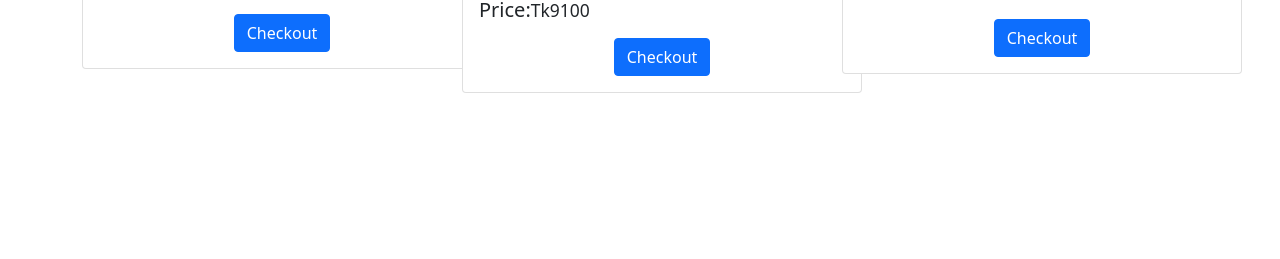
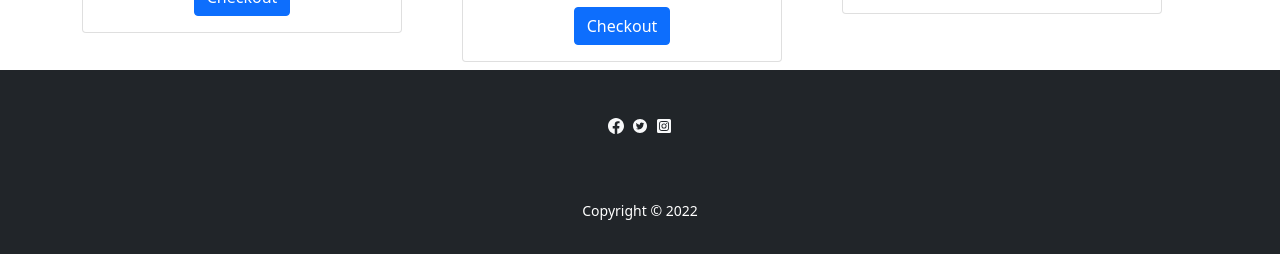
Before and after one commit to Shuvoghosh7/green-bangla-tours, a React (Create React App) app: page / in a window 1280 px wide. Shown: the part 1127-1386 px from the top of the page. Before the commit the page ends 1220 px from the top, so only its background shows below. Built offline with nearby package versions, Linux system fonts and the light colour scheme.

Commit message:
add footer

```diff
--- a/package.json
+++ b/package.json
@@ -12,6 +12,7 @@
     "react-bootstrap": "^2.2.3",
     "react-dom": "^18.0.0",
     "react-firebase-hooks": "^5.0.3",
+    "react-icons": "^4.3.1",
     "react-router-dom": "^6.3.0",
     "react-scripts": "5.0.1",
     "web-vitals": "^2.1.4"
--- a/src/App.js
+++ b/src/App.js
@@ -7,9 +7,10 @@ import Login from './Pages/Auth/Login/Login';
 import Checkout from './Pages/Auth/Checkout/Checkout';
 import Singup from './Pages/Auth/Singup/Singup';
 
+
 function App() {
   return (
-    <div >
+    <div>
       <Header/>
       <Routes>
         <Route path='/' element={<Home/>}/>
@@ -19,7 +20,6 @@ function App() {
 
       </Routes>
 
-
     </div>
   );
 }
--- a/src/Pages/Home/Home/Home.js
+++ b/src/Pages/Home/Home/Home.js
@@ -1,4 +1,5 @@
 import React from 'react';
+import Footer from '../../Shared/Footer/Footer';
 import Banner from '../Banner/Banner';
 import Services from '../Services/Services/Services';
 
@@ -7,6 +8,7 @@ const Home = () => {
         <div>
             <Banner/>
             <Services/>
+            <Footer/>
 
         </div>
     );
--- a/src/Pages/Home/Services/Service/Service.js
+++ b/src/Pages/Home/Services/Service/Service.js
@@ -7,7 +7,7 @@ const Service = ({ service }) => {
     const navigate=useNavigate()
     return (
         <div className='col-12 col-md-6 col-lg-4 g-4'>
-            <Card style={{ width: '25rem' }}>
+            <Card style={{ width: '20rem' }}>
                 <Card.Img variant="top" src={picture} />
                 <Card.Body>
                     <Card.Title><h4>{name}</h4></Card.Title>
--- /dev/null
+++ b/src/Pages/Shared/Footer/Footer.js
@@ -0,0 +1,32 @@
+import React from 'react';
+import { BsFacebook } from 'react-icons/bs';
+import { AiFillTwitterCircle } from 'react-icons/ai';
+import { FaInstagramSquare } from 'react-icons/fa';
+
+const Footer = () => {
+    return (
+
+        <div className="my-2">
+
+        <footer className="text-center text-lg-start footer-container bg-dark" >
+          <div className="container d-flex justify-content-center py-5">
+           <BsFacebook className='text-light me-2'/>
+           <AiFillTwitterCircle className='text-light me-2'/>
+           <FaInstagramSquare className='text-light '/>
+
+          </div>
+
+
+          <div className="text-center text-white p-3">
+          <p><small>Copyright &copy; {new Date().getFullYear()}</small></p>
+
+          </div>
+
+        </footer>
+
+      </div>
+
+    );
+};
+
+export default Footer;
```
Also changed, not shown: src/Pages/Shared/Footer/Footer.css (added), 1 other file (tests, documents, lock files or other folders).
